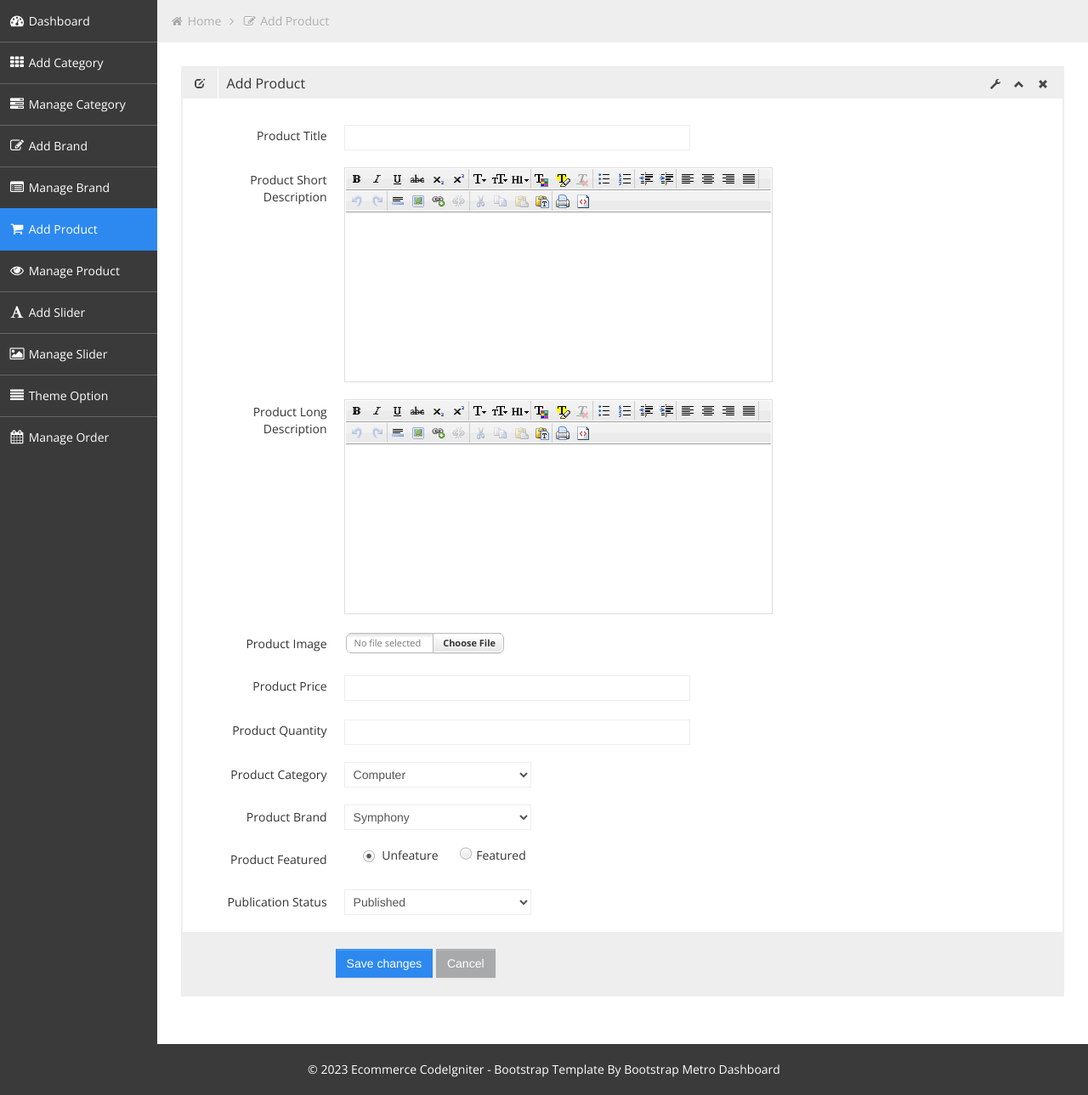
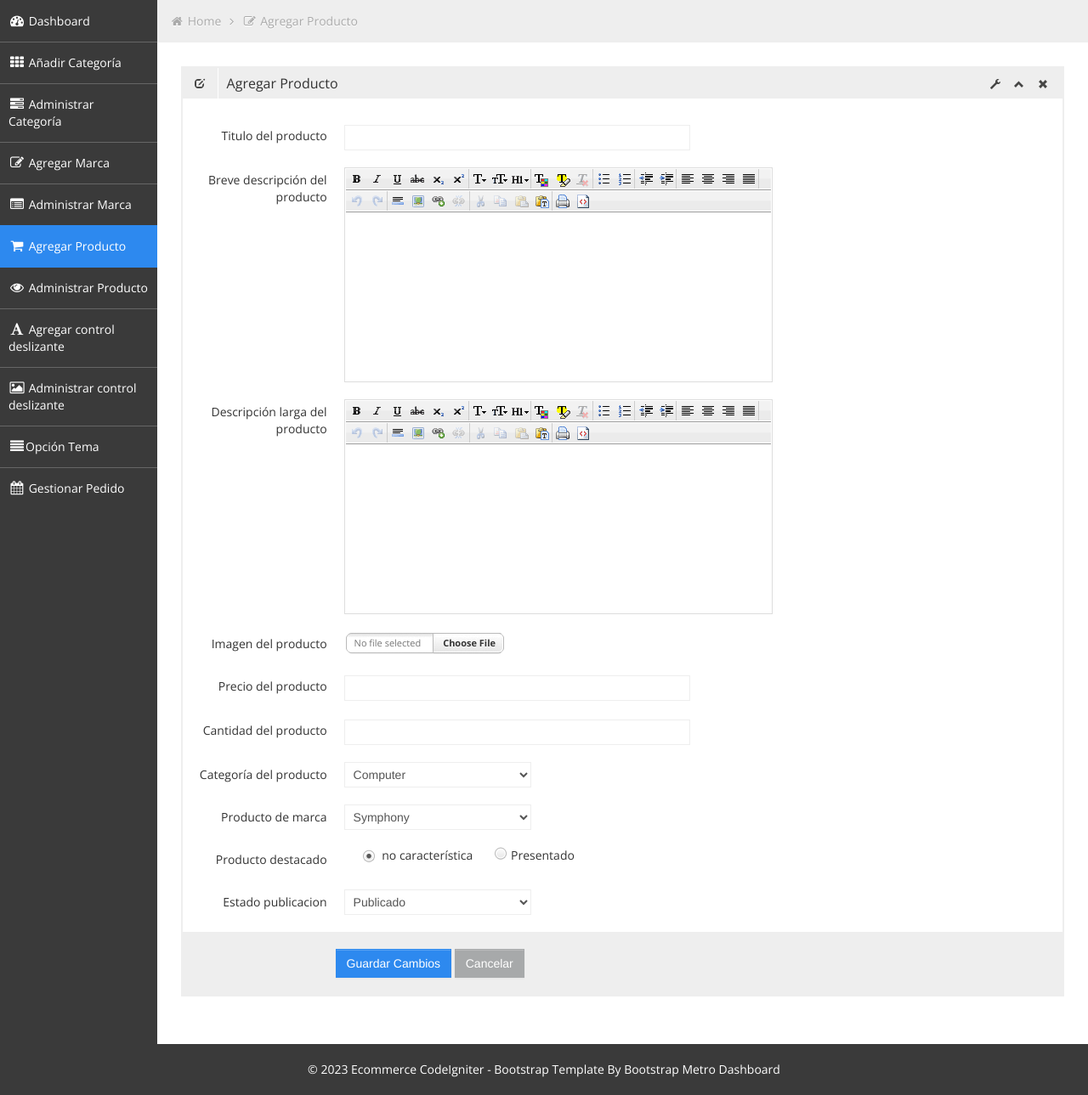
Before and after one commit to oscarm24/ecommers-shop, a CodeIgniter app: page /database/add/product in a window 1280 px wide. Shown: the part 41-1330 px from the top of the page at 85% size. Run offline with CodeIgniter, Linux system fonts and the light colour scheme; a user stored in the database is signed in; data comes from the database, SQL or seed files in the repository.

Commit message:
Se cambiaron palabras al español en master.php y en la vista de add_producto

```diff
--- a/application/views/admin/master.php
+++ b/application/views/admin/master.php
@@ -89,17 +89,17 @@
                     <div class="nav-collapse sidebar-nav">
                         <ul class="nav nav-tabs nav-stacked main-menu">
                             <li><a href="<?php echo base_url('dashboard')?>"><i class="icon-dashboard"></i><span class="hidden-tablet"> Dashboard</span></a></li>
-                            <li><a href="<?php echo base_url('add/category')?>"><i class="icon-th"></i><span class="hidden-tablet"> Add Category</span></a></li>
-                            <li><a href="<?php echo base_url('manage/category')?>"><i class="icon-tasks"></i><span class="hidden-tablet"> Manage Category</span></a></li>
-                            <li><a href="<?php echo base_url('add/brand')?>"><i class="icon-edit"></i><span class="hidden-tablet"> Add Brand</span></a></li>
-                            <li><a href="<?php echo base_url('manage/brand')?>"><i class="icon-list-alt"></i><span class="hidden-tablet"> Manage Brand</span></a></li>
-                            <li><a href="<?php echo base_url('add/product')?>"><i class="icon-shopping-cart"></i><span class="hidden-tablet"> Add Product</span></a></li>
-                            <li><a href="<?php echo base_url('manage/product')?>"><i class="icon-eye-open"></i><span class="hidden-tablet"> Manage Product</span></a></li>
+                            <li><a href="<?php echo base_url('add/category')?>"><i class="icon-th"></i><span class="hidden-tablet"> Añadir Categoría</span></a></li>
+                            <li><a href="<?php echo base_url('manage/category')?>"><i class="icon-tasks"></i><span class="hidden-tablet"> Administrar Categoría</span></a></li>
+                            <li><a href="<?php echo base_url('add/brand')?>"><i class="icon-edit"></i><span class="hidden-tablet"> Agregar Marca</span></a></li>
+                            <li><a href="<?php echo base_url('manage/brand')?>"><i class="icon-list-alt"></i><span class="hidden-tablet"> Administrar Marca</span></a></li>
+                            <li><a href="<?php echo base_url('add/product')?>"><i class="icon-shopping-cart"></i><span class="hidden-tablet"> Agregar Producto</span></a></li>
+                            <li><a href="<?php echo base_url('manage/product')?>"><i class="icon-eye-open"></i><span class="hidden-tablet"> Administrar Producto</span></a></li>
 
-                            <li><a href="<?php echo base_url('add/slider')?>"><i class="icon-font"></i><span class="hidden-tablet"> Add Slider</span></a></li>
-                            <li><a href="<?php echo base_url('manage/slider')?>"><i class="icon-picture"></i><span class="hidden-tablet"> Manage Slider</span></a></li>
-                            <li><a href="<?php echo base_url('theme/option');?>"><i class="icon-align-justify"></i><span class="hidden-tablet"> Theme Option</span></a></li>
-                            <li><a href="<?php echo base_url('manage/order');?>"><i class="icon-calendar"></i><span class="hidden-tablet"> Manage Order</span></a></li>
+                            <li><a href="<?php echo base_url('add/slider')?>"><i class="icon-font"></i><span class="hidden-tablet"> Agregar control deslizante</span></a></li>
+                            <li><a href="<?php echo base_url('manage/slider')?>"><i class="icon-picture"></i><span class="hidden-tablet">  Administrar control deslizante</span></a></li>
+                            <li><a href="<?php echo base_url('theme/option');?>"><i class="icon-align-justify"></i><span class="hidden-tablet">Opción Tema</span></a></li>
+                            <li><a href="<?php echo base_url('manage/order');?>"><i class="icon-calendar"></i><span class="hidden-tablet"> Gestionar Pedido</span></a></li>
                         </ul>
                     </div>
                 </div>
--- a/application/views/admin/pages/add_product.php
+++ b/application/views/admin/pages/add_product.php
@@ -10,14 +10,14 @@
         </li>
         <li>
             <i class="icon-edit"></i>
-            <a href="<?php echo base_url('add/product')?>">Add Product</a>
+            <a href="<?php echo base_url('add/product')?>">Agregar Producto</a>
         </li>
     </ul>
 
     <div class="row-fluid sortable">
         <div class="box span12">
             <div class="box-header" data-original-title>
-                <h2><i class="halflings-icon edit"></i><span class="break"></span>Add Product</h2>
+                <h2><i class="halflings-icon edit"></i><span class="break"></span>Agregar Producto</h2>
                 <div class="box-icon">
                     <a href="#" class="btn-setting"><i class="halflings-icon wrench"></i></a>
                     <a href="#" class="btn-minimize"><i class="halflings-icon chevron-up"></i></a>
@@ -36,46 +36,46 @@
                     <fieldset>
 
                         <div class="control-group">
-                            <label class="control-label" for="fileInput">Product Title</label>
+                            <label class="control-label" for="fileInput">Titulo del producto</label>
                             <div class="controls">
                                 <input class="span6 typeahead" name="product_title" id="fileInput" type="text"/>
                             </div>
                         </div>
                         <div class="control-group">
-                            <label class="control-label" for="textarea2">Product Short Description</label>
+                            <label class="control-label" for="textarea2">Breve descripción del producto</label>
                             <div class="controls">
                                 <textarea class="cleditor" name="product_short_description" id="textarea2" rows="2"></textarea>
                             </div>
                         </div>
                         <div class="control-group">
-                            <label class="control-label" for="textarea2">Product Long Description</label>
+                            <label class="control-label" for="textarea2">Descripción larga del producto</label>
                             <div class="controls">
                                 <textarea class="cleditor" name="product_long_description" id="textarea2" rows="4"></textarea>
                             </div>
                         </div>
                         <div class="control-group">
-                            <label class="control-label" for="fileInput">Product Image</label>
+                            <label class="control-label" for="fileInput">Imagen del producto</label>
                             <div class="controls">
                                 <input class="span6 typeahead" name="product_image" id="fileInput" type="file"/>
                             </div>
                         </div>
 
                         <div class="control-group">
-                            <label class="control-label" for="fileInput">Product Price</label>
+                            <label class="control-label" for="fileInput">Precio del producto</label>
                             <div class="controls">
                                 <input class="span6 typeahead" name="product_price" id="fileInput" type="text"/>
                             </div>
                         </div>
 
                         <div class="control-group">
-                            <label class="control-label" for="fileInput">Product Quantity</label>
+                            <label class="control-label" for="fileInput">Cantidad del producto</label>
                             <div class="controls">
                                 <input class="span6 typeahead" name="product_quantity" id="fileInput" type="text"/>
                             </div>
                         </div>
 
                         <div class="control-group">
-                            <label class="control-label" for="fileInput">Product Category</label>
+                            <label class="control-label" for="fileInput">Categoría del producto</label>
                             <div class="controls">
                                 <select name="product_category">
                                     <?php foreach($all_published_category as $single_category){?>
@@ -86,7 +86,7 @@
                         </div>
 
                         <div class="control-group">
-                            <label class="control-label" for="fileInput">Product Brand</label>
+                            <label class="control-label" for="fileInput">Producto de marca</label>
                             <div class="controls">
                                 <select name="product_brand">
                                     <?php foreach($all_published_brand as $single_brand){?>
@@ -97,26 +97,26 @@
                         </div>
 
                         <div class="control-group">
-                            <label class="control-label" for="fileInput">Product Featured</label>
+                            <label class="control-label" for="fileInput">Producto destacado</label>
                             <div class="controls">
-                                <input class="span6 typeahead" value="0" name="product_feature" id="fileInput" type="radio" checked="true"/> Unfeature
-                                <input class="span6 typeahead" value="1" name="product_feature" id="fileInput" type="radio" />Featured
+                                <input class="span6 typeahead" value="0" name="product_feature" id="fileInput" type="radio" checked="true"/> no característica
+                                <input class="span6 typeahead" value="1" name="product_feature" id="fileInput" type="radio" />Presentado
                              </div>
                         </div>
 
                         <div class="control-group">
-                            <label class="control-label" for="textarea2">Publication Status</label>
+                            <label class="control-label" for="textarea2">Estado publicacion</label>
                             <div class="controls">
                                 <select name="publication_status">
-                                    <option value="1">Published</option>
-                                    <option value="0">UnPublished</option>
+                                    <option value="1">Publicado</option>
+                                    <option value="0">Inédito</option>
                                 </select>
                             </div>
                         </div>
 
                         <div class="form-actions">
-                            <button type="submit" class="btn btn-primary">Save changes</button>
-                            <button type="reset" class="btn">Cancel</button>
+                            <button type="submit" class="btn btn-primary">Guardar Cambios</button>
+                            <button type="reset" class="btn">Cancelar</button>
                         </div>
                     </fieldset>
                 </form>
--- a/application/views/admin/pages/manage_product.php
+++ b/application/views/admin/pages/manage_product.php
@@ -8,13 +8,13 @@
             <a href="<?php echo base_url('dashboard')?>">Home</a>
             <i class="icon-angle-right"></i>
         </li>
-        <li><a href="<?php echo base_url('manage/product')?>">Manage Product</a></li>
+        <li><a href="<?php echo base_url('manage/product')?>">Administrar Producto</a></li>
     </ul>
 
     <div class="row-fluid sortable">
         <div class="box span12">
             <div class="box-header" data-original-title>
-                <h2><i class="halflings-icon user"></i><span class="break"></span>Manage Product</h2>
+                <h2><i class="halflings-icon user"></i><span class="break"></span>Administrar Producto</h2>
                 <div class="box-icon">
                     <a href="#" class="btn-setting"><i class="halflings-icon wrench"></i></a>
                     <a href="#" class="btn-minimize"><i class="halflings-icon chevron-up"></i></a>
```
